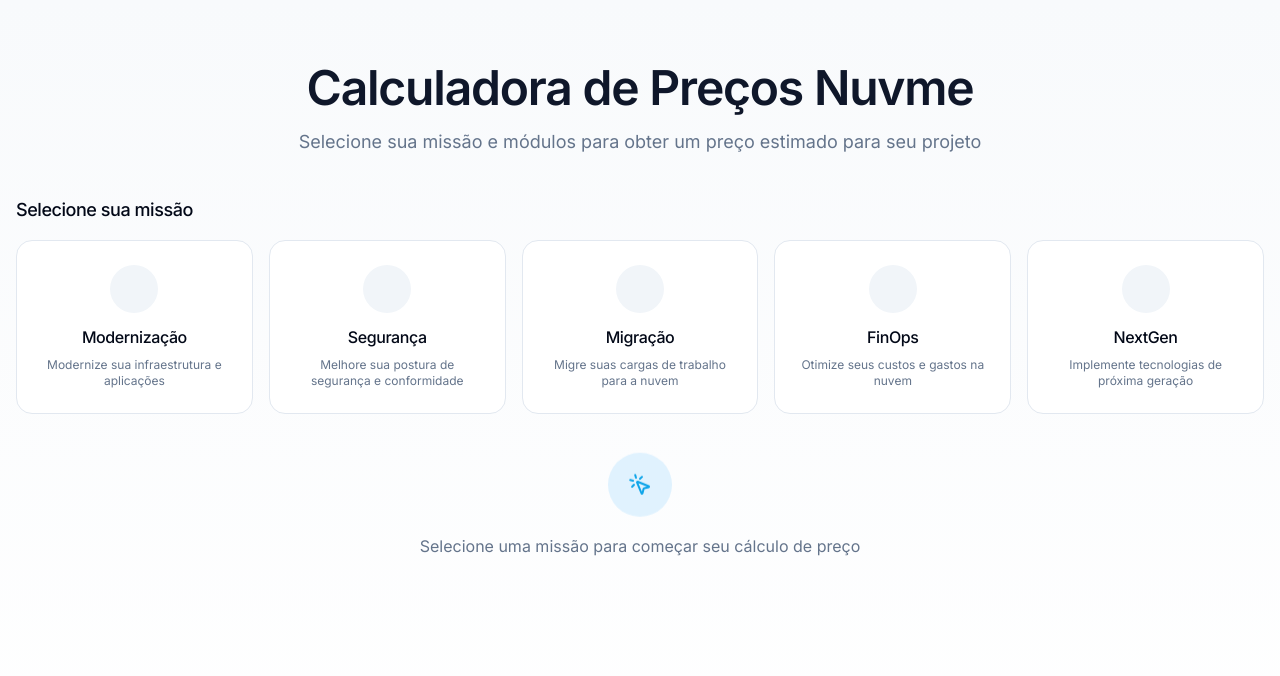
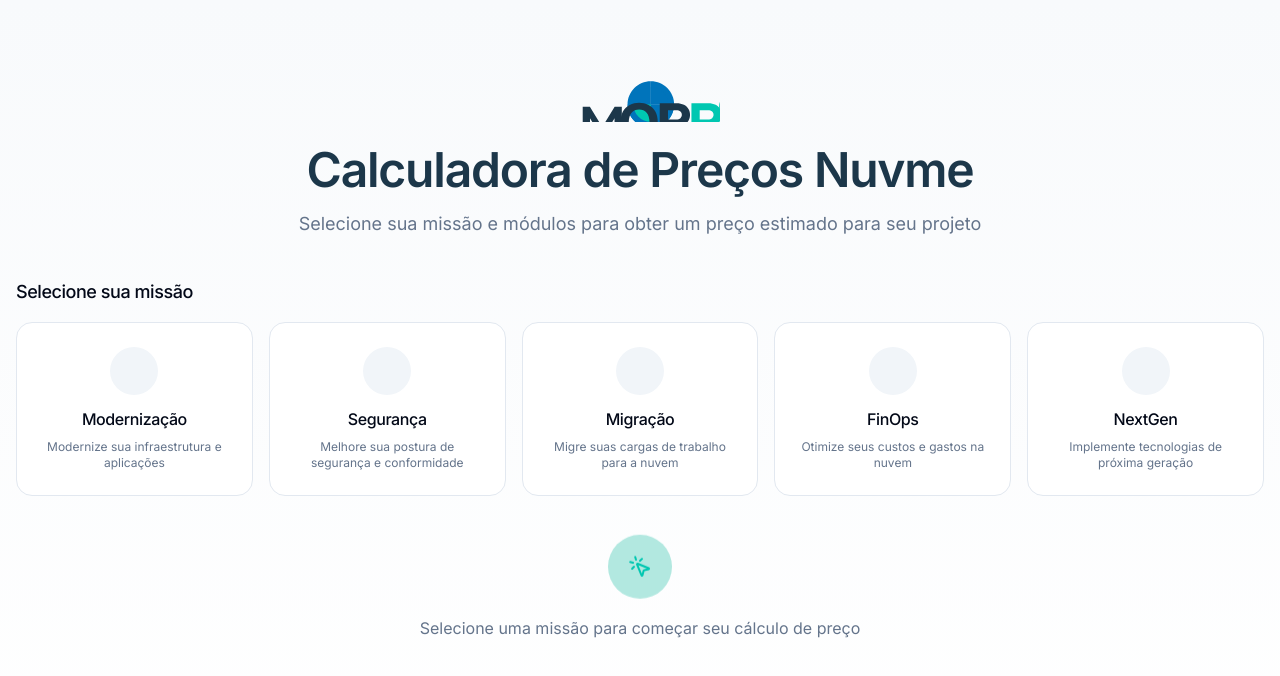
Before and after one commit to thomas-nuvme/nuvme-price-pioneer, a React (Vite) app: page / in a window 1280 px wide. Shown: the top 676 px of the page. Built offline with nearby package versions, Linux system fonts and the light colour scheme.

Commit message:
Update styling and assets
Update the application's styling and assets with the Nuvme logo and color scheme.

```diff
--- a/src/components/MissionSelector.tsx
+++ b/src/components/MissionSelector.tsx
@@ -25,10 +25,10 @@ const MissionSelector: React.FC<MissionSelectorProps> = ({
             onClick={() => onSelectMission(mission.id)}
             className={cn(
               "relative flex flex-col items-center p-6 rounded-2xl border transition-all duration-300 overflow-hidden",
-              "hover:shadow-md hover:border-nuvme-blue/50",
-              "focus:outline-none focus:ring-2 focus:ring-nuvme-blue focus:ring-offset-2",
+              "hover:shadow-md hover:border-nuvme-teal/50",
+              "focus:outline-none focus:ring-2 focus:ring-nuvme-teal focus:ring-offset-2",
               selectedMission === mission.id
-                ? "border-nuvme-blue bg-nuvme-light-blue shadow-sm"
+                ? "border-nuvme-teal bg-nuvme-light-teal shadow-sm"
                 : "border-border bg-white"
             )}
           >
@@ -36,8 +36,8 @@ const MissionSelector: React.FC<MissionSelectorProps> = ({
               className={cn(
                 "w-12 h-12 flex items-center justify-center rounded-full mb-3 transition-all duration-300",
                 selectedMission === mission.id
-                  ? "bg-nuvme-blue text-white"
-                  : "bg-secondary text-nuvme-dark-blue"
+                  ? "bg-nuvme-teal text-white"
+                  : "bg-secondary text-nuvme-dark"
               )}
             >
               <Icon name={mission.icon} className="w-5 h-5" />
@@ -48,7 +48,7 @@ const MissionSelector: React.FC<MissionSelectorProps> = ({
             </p>
 
             {selectedMission === mission.id && (
-              <div className="absolute bottom-0 left-0 w-full h-1 bg-nuvme-blue" />
+              <div className="absolute bottom-0 left-0 w-full h-1 bg-nuvme-teal" />
             )}
           </button>
         ))}
--- /dev/null
+++ b/src/components/NuvmeLogo.tsx
@@ -0,0 +1,64 @@
+
+import React from "react";
+
+interface NuvmeLogoProps {
+  className?: string;
+}
+
+const NuvmeLogo: React.FC<NuvmeLogoProps> = ({ className = "w-24 h-auto" }) => {
+  return (
+    <svg
+      className={className}
+      viewBox="0 0 1100 400"
+      fill="none"
+      xmlns="http://www.w3.org/2000/svg"
+    >
+      <path
+        d="M624.5 118.7C536.1 118.7 464.5 190.3 464.5 278.7C464.5 367.1 536.1 438.7 624.5 438.7C712.9 438.7 784.5 367.1 784.5 278.7H624.5V118.7Z"
+        fill="#0074BB"
+      />
+      <path
+        d="M784.5 278.7C784.5 190.3 712.9 118.7 624.5 118.7V278.7H784.5Z"
+        fill="#0074BB"
+      />
+      <path
+        d="M624.5 438.7C712.9 438.7 784.5 367.1 784.5 278.7H744.5C744.5 345.1 690.9 398.7 624.5 398.7V438.7Z"
+        fill="#0074BB"
+      />
+      <path
+        d="M624.5 438.7V398.7C558.1 398.7 504.5 345.1 504.5 278.7H464.5C464.5 367.1 536.1 438.7 624.5 438.7Z"
+        fill="#0074BB"
+      />
+      <path
+        d="M744.5 278.7H624.5V158.7C690.9 158.7 744.5 212.3 744.5 278.7Z"
+        fill="#0074BB"
+      />
+      <path
+        d="M624.5 278.7V398.7C558.1 398.7 504.5 345.1 504.5 278.7H624.5Z"
+        fill="#00C7B1"
+      />
+      <path
+        d="M156.1 537.8V293.4H205.3L290.5 433.4L375.7 293.4H424.9V537.8H374.9V373.4L290.5 510.2L206.1 373.4V537.8H156.1Z"
+        fill="#1C374A"
+      />
+      <path
+        d="M544 537.8C520.8 537.8 499.2 533 479.2 523.4C459.2 513.4 443.6 498.2 432.4 477.8C421.6 457.4 416.2 432.2 416.2 402.2C416.2 372.2 421.6 347 432.4 326.6C443.6 306.2 459.2 291 479.2 281.4C499.2 271.4 520.8 266.6 544 266.6C567.2 266.6 588.8 271.4 608.8 281.4C628.8 291 644.4 306.2 655.6 326.6C666.8 347 672.2 372.2 672.2 402.2C672.2 432.2 666.8 457.4 655.6 477.8C644.4 498.2 628.8 513.4 608.8 523.4C588.8 533 567.2 537.8 544 537.8ZM544 492.2C565.6 492.2 582.8 484.6 595.6 469.4C608.8 454.2 615.4 431.8 615.4 402.2C615.4 372.6 608.8 350.2 595.6 335C582.8 319.8 565.6 312.2 544 312.2C522.4 312.2 505.2 319.8 492 335C479.2 350.2 472.6 372.6 472.6 402.2C472.6 431.8 479.2 454.2 492 469.4C505.2 484.6 522.4 492.2 544 492.2Z"
+        fill="#1C374A"
+      />
+      <path
+        d="M685.7 537.8V269.4H800.5C821.3 269.4 838.5 273 852.1 280.2C865.7 287 876.1 296.6 883.3 309C890.5 321 894.1 334.6 894.1 349.8C894.1 365 890.5 378.6 883.3 390.6C876.1 402.6 865.7 412.2 852.1 419.4C838.5 426.2 821.3 429.8 800.5 429.8H742.5V537.8H685.7ZM742.5 381.8H798.1C811.7 381.8 821.7 378.6 828.1 372.2C834.5 365.4 837.7 358.2 837.7 349.8C837.7 341.4 834.5 333.8 828.1 327.4C821.7 321 811.7 317.8 798.1 317.8H742.5V381.8Z"
+        fill="#1C374A"
+      />
+      <path
+        d="M903.7 537.8V269.4H1018.5C1039.3 269.4 1056.5 273 1070.1 280.2C1083.7 287 1094.1 296.6 1101.3 309C1108.5 321 1112.1 334.6 1112.1 349.8C1112.1 365 1108.5 378.6 1101.3 390.6C1094.1 402.6 1083.7 412.2 1070.1 419.4C1056.5 426.2 1039.3 429.8 1018.5 429.8H960.5V537.8H903.7ZM960.5 381.8H1016.1C1029.7 381.8 1039.7 378.6 1046.1 372.2C1052.5 365.4 1055.7 358.2 1055.7 349.8C1055.7 341.4 1052.5 333.8 1046.1 327.4C1039.7 321 1029.7 317.8 1016.1 317.8H960.5V381.8Z"
+        fill="#00C7B1"
+      />
+      <path
+        d="M1209.9 542.6C1186.7 542.6 1165.9 538.2 1147.5 529.4C1129.1 520.6 1114.7 508.6 1104.3 493.4C1094.3 478.2 1088.7 461 1087.5 441.8H1147.5C1149.1 457 1154.7 469 1164.3 477.8C1174.3 486.6 1188.7 491 1207.5 491C1225.5 491 1239.1 486.6 1248.3 477.8C1257.5 469 1262.3 457.4 1262.3 443C1262.3 431.4 1259.1 422.2 1252.7 415.4C1246.3 408.6 1238.3 403.4 1228.7 400.2C1219.1 396.6 1206.3 392.6 1190.3 388.2C1169.5 382.2 1152.7 376.2 1139.9 370.2C1127.1 364.2 1116.3 355 1107.5 342.6C1098.7 330.2 1094.3 313.8 1094.3 293.4C1094.3 275 1098.7 258.6 1107.5 244.2C1116.3 229.4 1129.1 217.8 1145.9 209.4C1162.7 201 1182.3 196.6 1204.7 196.6C1238.3 196.6 1265.5 205.8 1286.3 224.2C1307.1 242.6 1318.7 267.4 1321.1 298.6H1259.5C1258.3 284.6 1252.7 273.4 1242.7 265C1232.7 256.2 1219.1 251.8 1201.9 251.8C1186.3 251.8 1174.3 255.8 1165.9 263.8C1157.5 271.8 1153.5 283 1153.5 297.4C1153.5 308.2 1156.7 317 1162.7 323.4C1168.7 329.8 1176.3 334.6 1185.5 338.2C1195.1 341.4 1207.9 345.4 1223.9 350.2C1244.7 356.2 1261.1 362.2 1273.5 368.2C1286.3 373.8 1297.1 382.6 1305.9 394.6C1314.7 406.2 1319.1 422.2 1319.1 442.6C1319.1 459 1314.7 474.6 1305.9 489.4C1297.1 504.2 1284.3 516.2 1267.5 525.4C1250.7 536.6 1231.9 542.6 1209.9 542.6Z"
+        fill="#00C7B1"
+      />
+    </svg>
+  );
+};
+
+export default NuvmeLogo;
--- a/src/components/PriceBreakdown.tsx
+++ b/src/components/PriceBreakdown.tsx
@@ -12,6 +12,11 @@ interface PriceBreakdownProps {
   selectedModules: SelectedModule[];
   totalPrice: number;
 }
+
+// Adicionando a função calculateModuleCost diretamente neste componente
+const calculateModuleCost = (module: any, quantity: number): number => {
+  return module.custoBase + (module.variableFactor * quantity * HOURLY_RATE);
+};
 
 const PriceBreakdown: React.FC<PriceBreakdownProps> = ({
   selectedMission,
@@ -47,11 +52,11 @@ const PriceBreakdown: React.FC<PriceBreakdownProps> = ({
         animate="visible"
         exit="exit"
         variants={containerVariants}
-        className="glass rounded-2xl border border-nuvme-blue/10 p-6 shadow-sm"
+        className="glass rounded-2xl border border-nuvme-teal/10 p-6 shadow-sm"
       >
         <div className="flex items-center mb-4">
-          <div className="w-8 h-8 rounded-full bg-nuvme-light-blue flex items-center justify-center mr-3">
-            <Icon name={selectedMission.icon} className="w-4 h-4 text-nuvme-blue" />
+          <div className="w-8 h-8 rounded-full bg-nuvme-teal/20 flex items-center justify-center mr-3">
+            <Icon name={selectedMission.icon} className="w-4 h-4 text-nuvme-teal" />
           </div>
           <h3 className="text-lg font-medium">Missão {selectedMission.name}</h3>
         </div>
--- a/src/index.css
+++ b/src/index.css
@@ -16,7 +16,7 @@
     --popover: 0 0% 100%;
     --popover-foreground: 222.2 84% 4.9%;
 
-    --primary: 199 89% 48%;
+    --primary: 203 100% 37%; /* Azul Nuvme #0074BB */
     --primary-foreground: 210 40% 98%;
 
     --secondary: 210 40% 96.1%;
@@ -33,7 +33,7 @@
 
     --border: 214.3 31.8% 91.4%;
     --input: 214.3 31.8% 91.4%;
-    --ring: 199 89% 48%;
+    --ring: 167 100% 39%; /* Teal Nuvme #00C7B1 */
 
     --radius: 0.8rem;
 
@@ -48,17 +48,17 @@
   }
 
   .dark {
-    --background: 222.2 84% 4.9%;
+    --background: 211 29% 20%; /* Baseado no azul escuro Nuvme */
     --foreground: 210 40% 98%;
 
-    --card: 222.2 84% 4.9%;
+    --card: 211 29% 20%;
     --card-foreground: 210 40% 98%;
 
-    --popover: 222.2 84% 4.9%;
+    --popover: 211 29% 20%;
     --popover-foreground: 210 40% 98%;
 
-    --primary: 210 40% 98%;
-    --primary-foreground: 222.2 47.4% 11.2%;
+    --primary: 167 100% 39%; /* Teal Nuvme #00C7B1 */
+    --primary-foreground: 210 40% 98%;
 
     --secondary: 217.2 32.6% 17.5%;
     --secondary-foreground: 210 40% 98%;
@@ -74,7 +74,8 @@
 
     --border: 217.2 32.6% 17.5%;
     --input: 217.2 32.6% 17.5%;
-    --ring: 212.7 26.8% 83.9%;
+    --ring: 203 100% 37%; /* Azul Nuvme #0074BB */
+
     --sidebar-background: 240 5.9% 10%;
     --sidebar-foreground: 240 4.8% 95.9%;
     --sidebar-primary: 224.3 76.3% 48%;
@@ -100,13 +101,13 @@
     @apply font-medium tracking-tight;
   }
 
-  /* Glass effect */
+  /* Glass effect com as cores da Nuvme */
   .glass {
     @apply bg-white/70 backdrop-blur-md border border-white/20;
   }
 
   .glass-dark {
-    @apply bg-black/10 backdrop-blur-md border border-white/10;
+    @apply bg-nuvme-dark/10 backdrop-blur-md border border-white/10;
   }
 
   /* Custom scrollbar */
--- a/src/pages/Index.tsx
+++ b/src/pages/Index.tsx
@@ -14,6 +14,7 @@ import MissionSelector from "@/components/MissionSelector";
 import ModuleCard from "@/components/ModuleCard";
 import PriceBreakdown from "@/components/PriceBreakdown";
 import AnimatedNumber from "@/components/AnimatedNumber";
+import NuvmeLogo from "@/components/NuvmeLogo";
 import { Icon } from "@/components/Icon";
 import { useToast } from "@/components/ui/use-toast";
 
@@ -128,7 +129,10 @@ const Index = () => {
         className="max-w-7xl mx-auto space-y-10"
       >
         <motion.div variants={itemVariants} className="text-center">
-          <h1 className="text-4xl md:text-5xl font-semibold text-nuvme-black mb-4">
+          <div className="flex justify-center mb-6">
+            <NuvmeLogo className="w-32 md:w-40 h-auto" />
+          </div>
+          <h1 className="text-4xl md:text-5xl font-semibold text-nuvme-dark mb-4">
             Calculadora de Preços Nuvme
           </h1>
           <p className="text-lg text-nuvme-dark-gray max-w-3xl mx-auto">
@@ -159,7 +163,7 @@ const Index = () => {
                     <h2 className="text-lg font-medium">Módulos Disponíveis</h2>
                     <button
                       onClick={handleReset}
-                      className="inline-flex items-center text-sm text-muted-foreground hover:text-nuvme-blue transition-colors"
+                      className="inline-flex items-center text-sm text-muted-foreground hover:text-nuvme-teal transition-colors"
                     >
                       <Icon name="RotateCcw" className="w-3 h-3 mr-1" />
                       Reiniciar
@@ -198,10 +202,10 @@ const Index = () => {
             variants={itemVariants}
             className="mt-12 text-center"
           >
-            <div className="inline-block p-4 rounded-full bg-nuvme-light-blue animate-float">
+            <div className="inline-block p-4 rounded-full bg-nuvme-light-teal animate-float">
               <Icon
                 name="MousePointerClick"
-                className="w-8 h-8 text-nuvme-blue"
+                className="w-8 h-8 text-nuvme-teal"
               />
             </div>
             <p className="mt-4 text-muted-foreground">
--- a/tailwind.config.ts
+++ b/tailwind.config.ts
@@ -64,9 +64,12 @@ export default {
 					ring: 'hsl(var(--sidebar-ring))'
 				},
 				nuvme: {
-					blue: '#0EA5E9',
-					'light-blue': '#E0F2FE',
-					'dark-blue': '#0369A1',
+					// Adicionadas as cores exatas do logotipo da Nuvme
+					teal: '#00C7B1',         // Verde Teal - PANTONE 3265 C
+					blue: '#0074BB',         // Azul - PANTONE 660 C
+					dark: '#1C374A',         // Azul escuro - PANTONE 7546 C
+					'light-teal': '#B2E8E0', // Versão clara do teal para backgrounds
+					'light-blue': '#B2D4E8', // Versão clara do azul para backgrounds
 					gray: '#F8FAFC',
 					'dark-gray': '#64748B',
 					black: '#0F172A'
```
